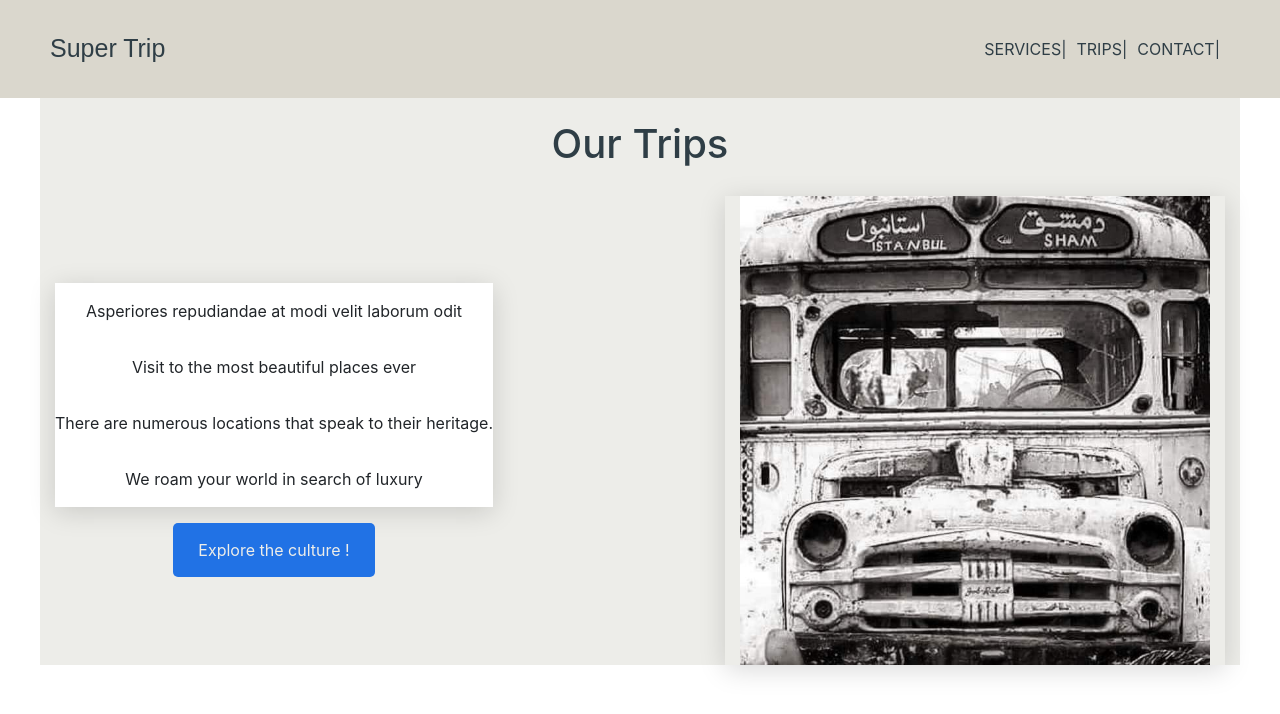
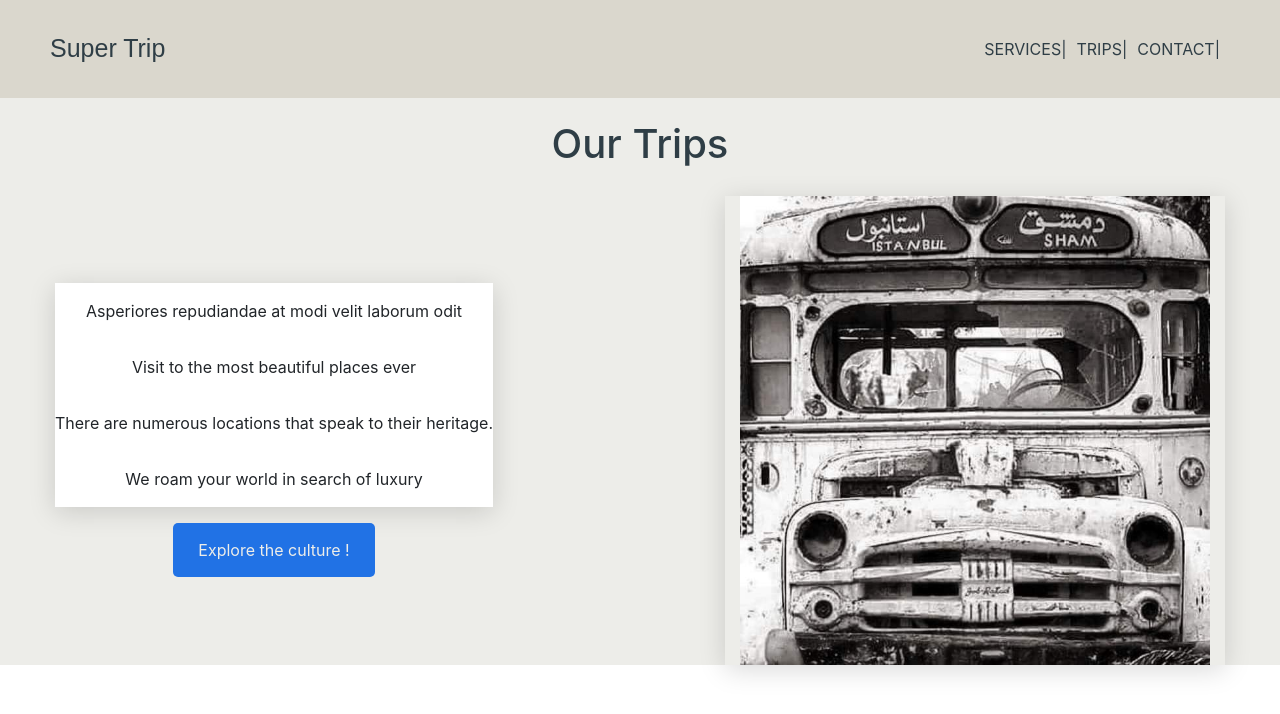
Before and after one commit to Tarek994/bg-React, a React (Create React App) app: page / in a window 1280 px wide. Shown: the top 714 px of the page. Built offline with nearby package versions, Linux system fonts and the light colour scheme.

Commit message:
style(Trip.css): set the color of the trip backbround

```diff
--- a/src/Components/trip/Trip.css
+++ b/src/Components/trip/Trip.css
@@ -1,9 +1,12 @@
 
+.trip{
+    background-color: #edede9;
+}
 .main-trip {
     max-width: 1200px;
     padding-top: 100px;
     margin: auto;
-    background-color: #edede9;
+
 }
 .trip-title{
     display: flex;
```
